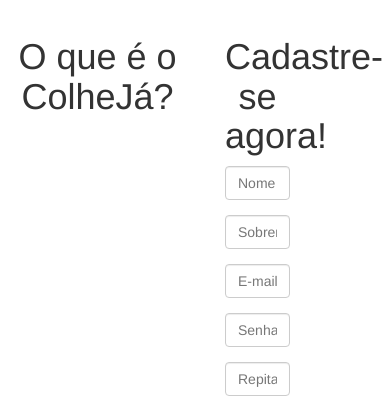
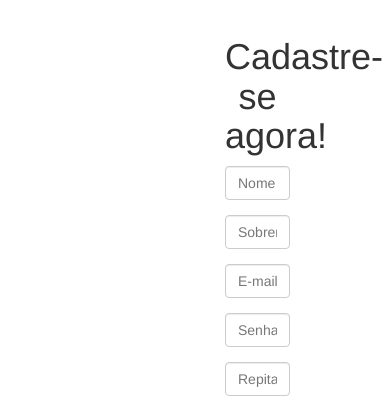
Before and after one commit to rafall/TopComm, a PHP site: page /index.php in a window 390 px wide. Shown: the part 55-472 px from the top of the page. Run offline with PHP 8.4, Linux system fonts and the light colour scheme; some libraries are stand-ins or nearby versions.

Commit message:
Responsive

```diff
--- a/login/views/not_logged_in.php
+++ b/login/views/not_logged_in.php
@@ -86,10 +86,10 @@
         </div><!-- /.navbar-collapse -->
       </div><!-- /.container-fluid -->
     </nav>
-        <div style="width: 50%; float:left; ">
+        <div class="hidden-xs" style="width: 50%; float:left; ">
 
             <h1 style="text-align:center">O que é o ColheJá?</h1>
-            <p class="hidden-xs" style="text-align:center; font-size:16px;">
+            <p style="text-align:center; font-size:16px;">
                 O <strong>ColheJá</strong> é um site que aproxima produtores de fornecedores de serviço.<br>
                 Precisa colher seu milho mas não tem os equipamentos adequados?<br>
                 Procure aqui, e escolha a empresa mais perto de você e com o melhor preço.<br>
```
